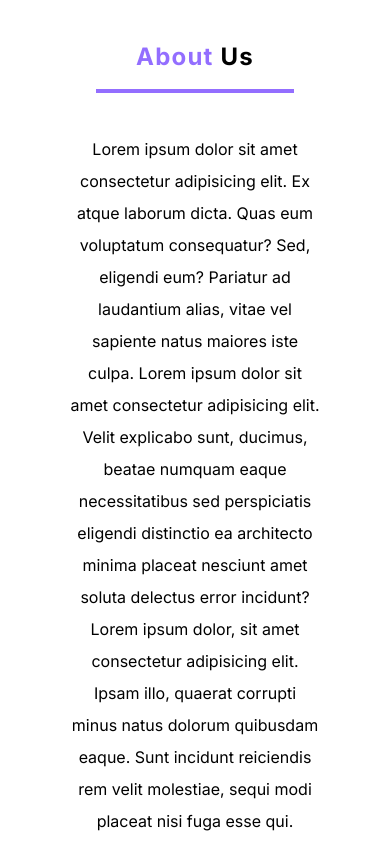
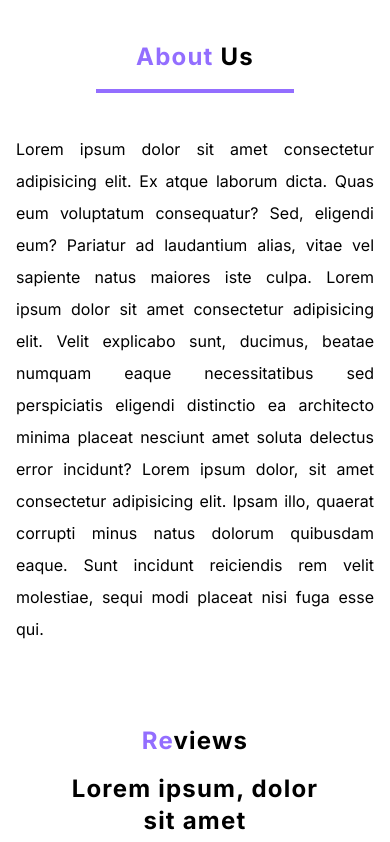
Before and after one commit to syntaxdesigner01/matthew_v2, a Next.js app: page / in a window 390 px wide. Shown: the part 2780-3622 px from the top of the page. Built offline with nearby package versions, Linux system fonts and the light colour scheme.

Commit message:
worked on mobile view aboutus

```diff
--- a/src/components/HomeComponents/AboutUs.tsx
+++ b/src/components/HomeComponents/AboutUs.tsx
@@ -10,8 +10,8 @@ export default function AboutUs() {
     </div>
 
     <div className="flex justify-center  items-center pt-10">
-      <div className="w-[70%] text-center -tracking-normal">
-        <p className="text-center leading-loose">
+      <div className="w-full lg:w-[70%]  lg:text-center -tracking-normal">
+        <p className="text-justify lg:text-center leading-loose">
           Lorem ipsum dolor sit amet consectetur adipisicing elit. Ex
           atque laborum dicta. Quas eum voluptatum consequatur? Sed,
           eligendi eum? Pariatur ad laudantium alias, vitae vel
```
